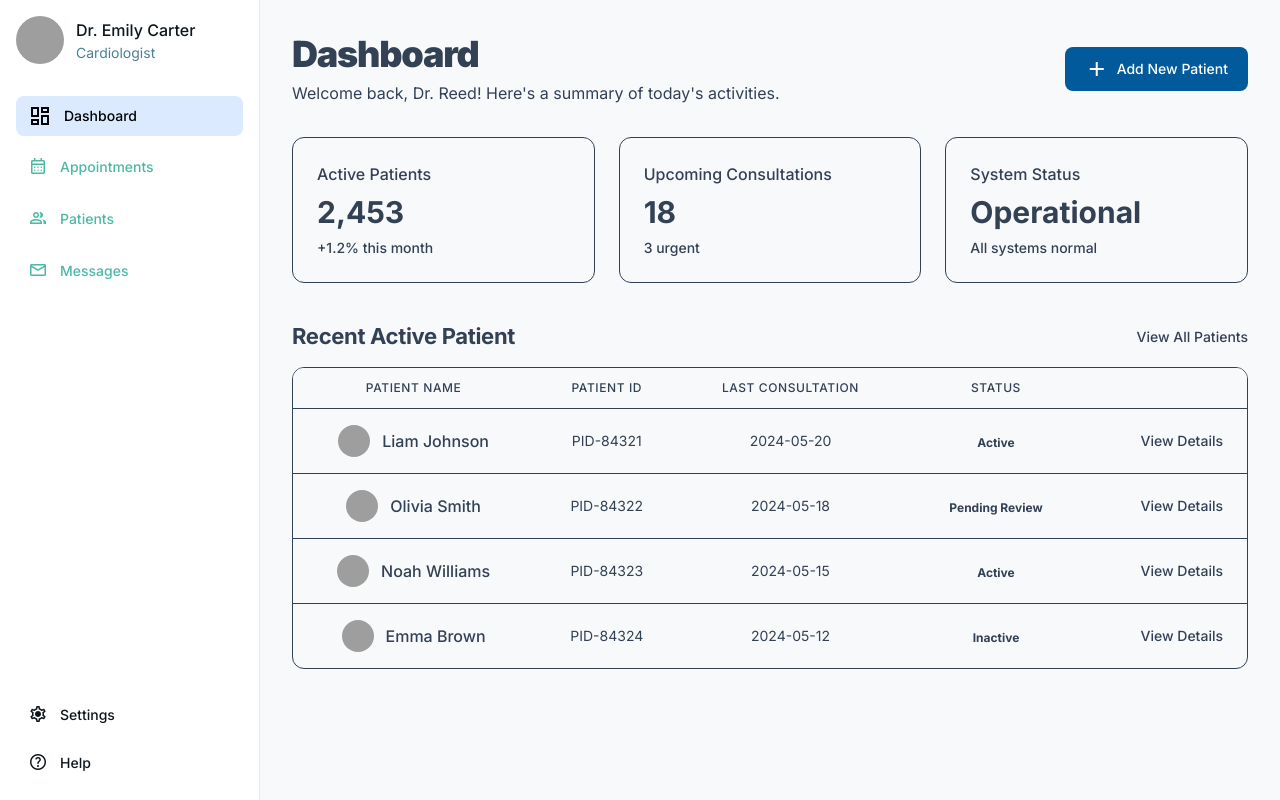
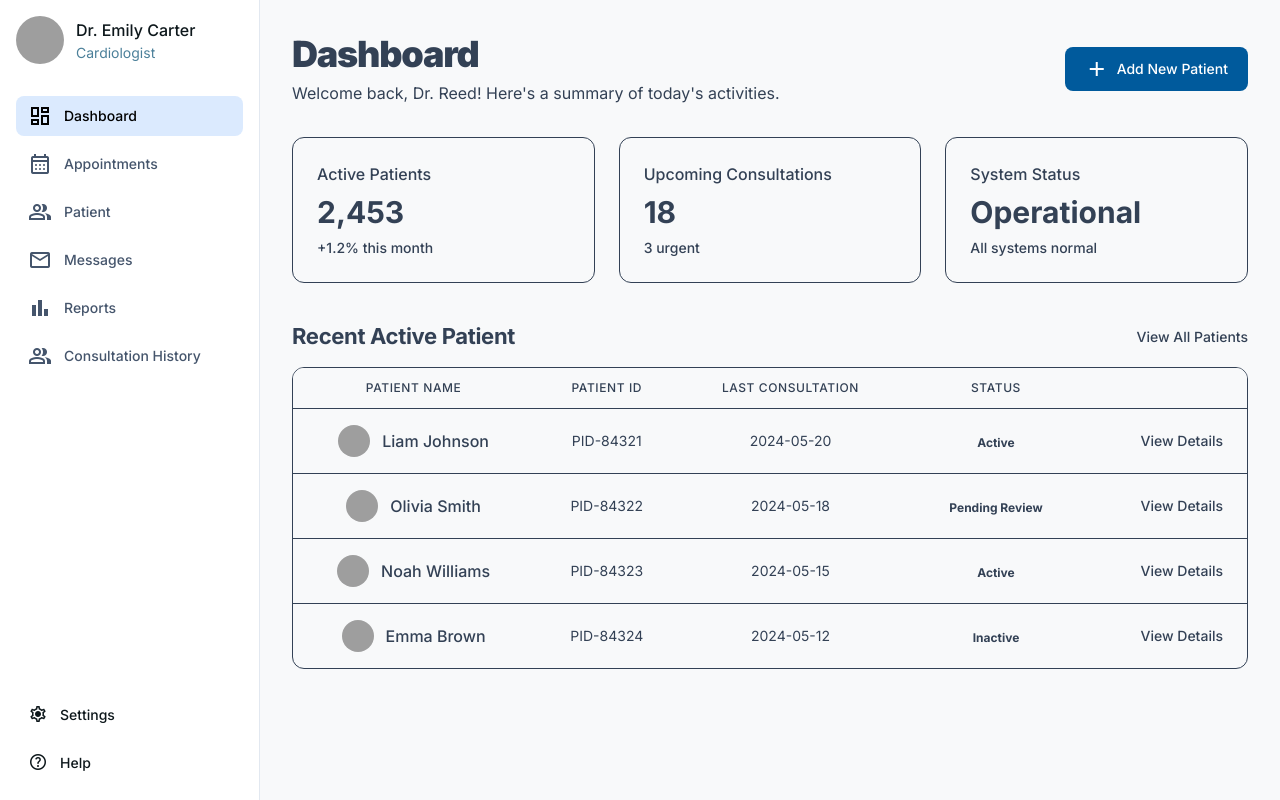
Before and after one commit to Mr-XX23/ai_health_assistent, a React (Vite) app: page /docter-dashboard in a window 1280 px wide. Built offline with nearby package versions, Linux system fonts and the light colour scheme; grey boxes are pictures that could not be loaded.

Commit message:
docter sidebar fixes

```diff
--- a/src/AdminComponents/components/Sidebar/Sidebar.tsx
+++ b/src/AdminComponents/components/Sidebar/Sidebar.tsx
@@ -6,7 +6,6 @@ import Logo from "../Logo/Logo";
 const navItems = [
   { label: "Dashboard", path: "/admin", icon: "dashboard" },
   { label: "Patients", path: "/admin-patient-page", icon: "history" },
-  { label: "Consultation History", path: "/consultations", icon: "group" },
   { label: "Reports", path: "/reports", icon: "bar_chart" },
   { label: "Settings", path: "/settings", icon: "settings" },
 ];
@@ -40,7 +39,7 @@ const Sidebar = () => {
   return (
     <>
       {/* Desktop Sidebar */}
-      <aside className="hidden xl:flex h-screen w-64 flex-col justify-between border-r border-border-light dark:border-border-dark bg-card-light dark:bg-card-dark p-4 sticky top-0">
+      <aside className="hidden xl:flex h-screen w-64 min-w-[16rem] max-w-[16rem] flex-col justify-between border-r border-border-light dark:border-border-dark bg-card-light dark:bg-card-dark p-4 sticky top-0">
         <div className="flex flex-col gap-8">
           <Logo />
           <SidebarNav />
--- a/src/DocterComponents/components/Sidebar/Sidebar.tsx
+++ b/src/DocterComponents/components/Sidebar/Sidebar.tsx
@@ -4,12 +4,25 @@ import { NavLink, useNavigate } from "react-router";
 const Sidebar = () => {
   const navigate = useNavigate();
 
+  const navItems = [
+    { name: "Dashboard", icon: "dashboard", path: "/docter-dashboard" },
+    {
+      name: "Appointments",
+      icon: "calendar_month",
+      path: "/docter-appointment",
+    },
+    { name: "Patient", icon: "group", path: "/docter-patient" },
+    { name: "Messages", icon: "mail", path: "/" },
+    { name: "Reports", icon: "bar_chart", path: "/" },
+    { name: "Consultation History", icon: "group", path: "/" },
+  ];
+
   const navItemClass = ({ isActive }: { isActive: boolean }) =>
-    ` flex items-center gap-3 px-3 py-2 rounded-lg transition-colours
+    `flex items-center gap-3 px-3 py-2 rounded-lg transition-colors
      ${
        isActive
-      ? "text-black dark:text-white bg-blue-100  dark:bg-blue-900/30 "
-      : "text-secondary dark:text-secondary dark:text-slate-100 hover:bg-slate-100 dark:hover:bg-slate-800"
+         ? "bg-blue-100 text-black dark:bg-blue-900/30 dark:text-white"
+         : "text-slate-600 dark:text-slate-100 hover:bg-slate-100 dark:hover:bg-slate-800"
      }`;
   return (
     <div>
@@ -31,33 +44,18 @@ const Sidebar = () => {
               </div>
             </div>
             <nav className="flex flex-col gap-2 mt-4">
-              <NavLink to="/docter-dashboard" className={navItemClass}>
+              {navItems.map((item) => (
+                <NavLink
+                  key={item.name}
+                  to={item.path}
+                  className={navItemClass}
+                >
                   <span className="material-symbols-outlined text-xl">
-                  dashboard
+                    {item.icon}
                   </span>
-                <p className="text-sm font-medium"> Dashboard</p>
+                  <p className="text-sm font-medium">{item.name}</p>
                 </NavLink>
-
-              <NavLink to="/docter-appointment" className={navItemClass}>
-                <span className="material-symbols-outlined !text-xl">
-                  calendar_month
-                </span>
-                <p className="text-sm font-medium leading-normal">
-                  Appointments
-                </p>
-              </NavLink>
-
-              <NavLink to="/docter-patient" className={navItemClass}>
-                <span className="material-symbols-outlined !text-xl">
-                  group
-                </span>
-                <p className="text-sm font-medium leading-normal">Patients</p>
-              </NavLink>
-
-              <NavLink to="/docter-message" className={navItemClass}>
-                <span className="material-symbols-outlined !text-xl">mail</span>
-                <p className="text-sm font-medium leading-normal">Messages</p>
-              </NavLink>
+              ))}
             </nav>
           </div>
           <div className="flex flex-col gap-1">
```
Lines whose indentation alone changed are shown as unchanged.
